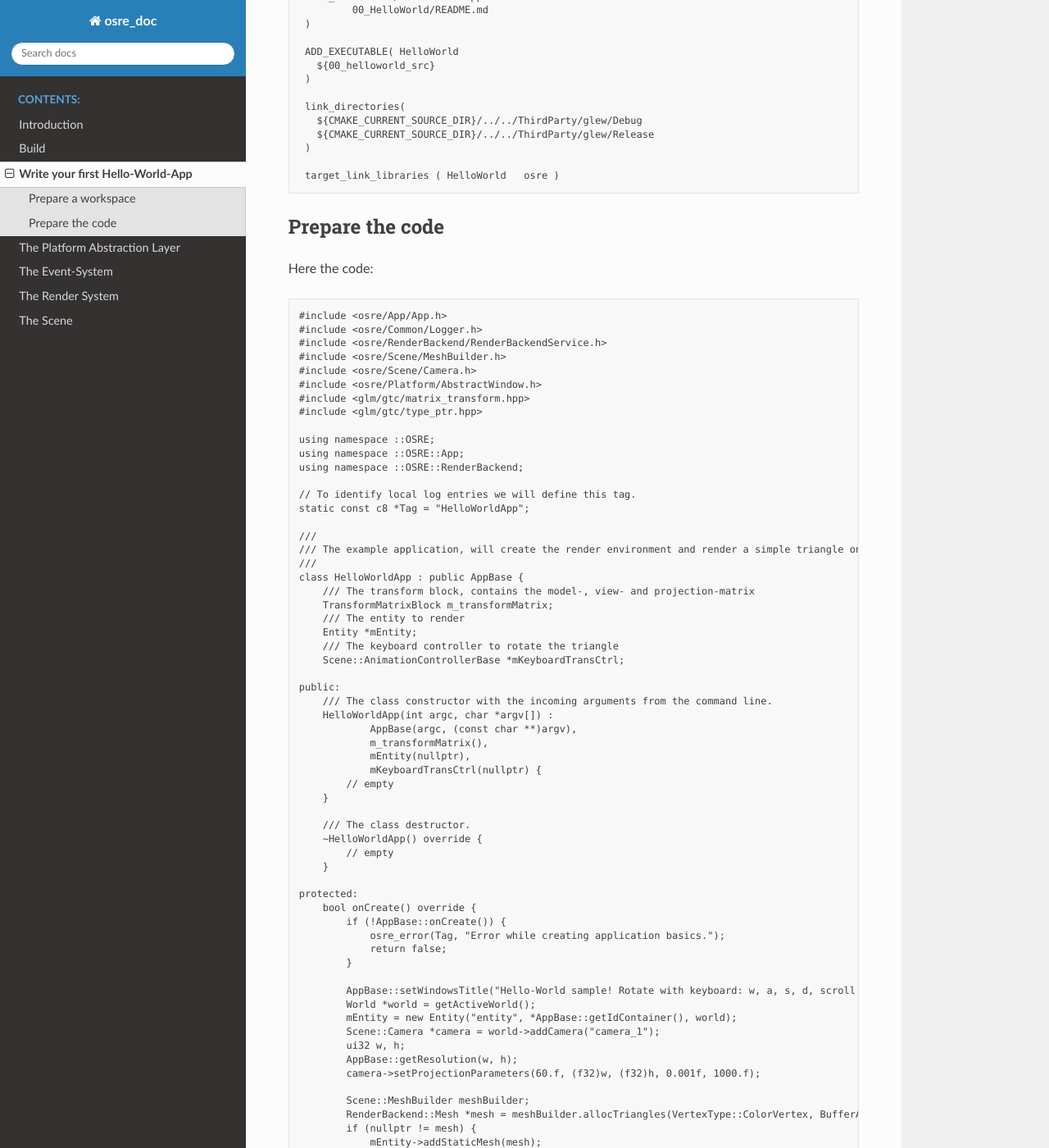
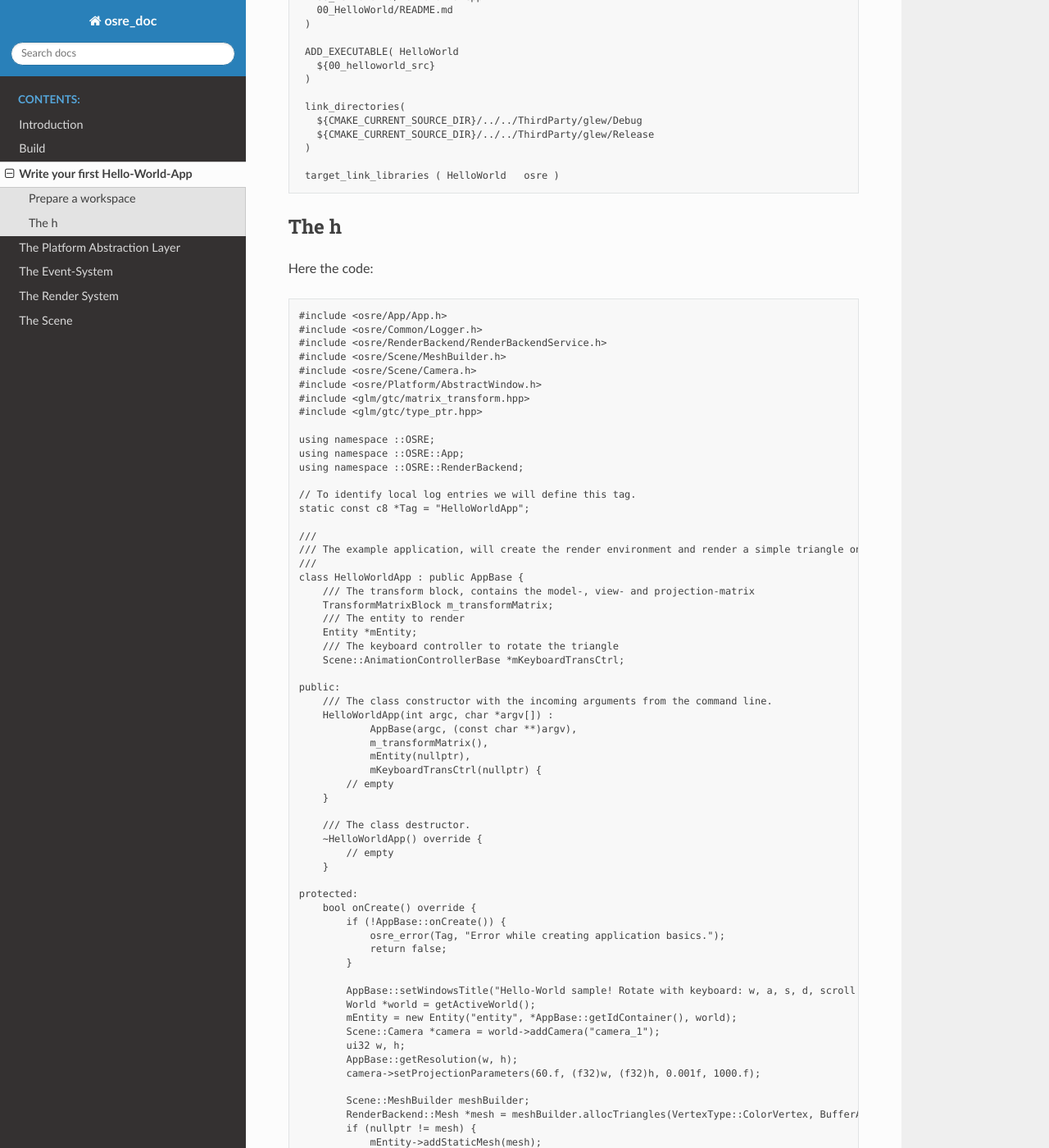
Before and after one commit to kimkulling/osre_doc, a Sphinx documentation site: the page built from source/FirstSteps.rst, in a window 1280 px wide and 1400 px high, scrolled down 390 px. Shown: the whole window at 82% size. Built offline with Sphinx 7.4.7 and the Read the Docs theme 2.0.0, drawn with Linux system fonts in a browser that asks for light colours; some of the changed text lies outside the part shown.

Commit message:
Update FirstSteps.rst

```diff
--- a/source/FirstSteps.rst
+++ b/source/FirstSteps.rst
@@ -15,7 +15,7 @@ To get started you need to create a folder for your app andd add a CMakeLists.tx
 
     SET ( 00_helloworld_src
       00_HelloWorld/HelloWorld.cpp
-	    00_HelloWorld/README.md
+      00_HelloWorld/README.md
     )
 
     ADD_EXECUTABLE( HelloWorld
@@ -31,7 +31,7 @@ To get started you need to create a folder for your app andd add a CMakeLists.tx
 
 ::
 
-Prepare the code
+The h
 ----------------
 Here the code:
 
```
Also changed, not shown: other parts of source/FirstSteps.rst (+1 -1 lines).
